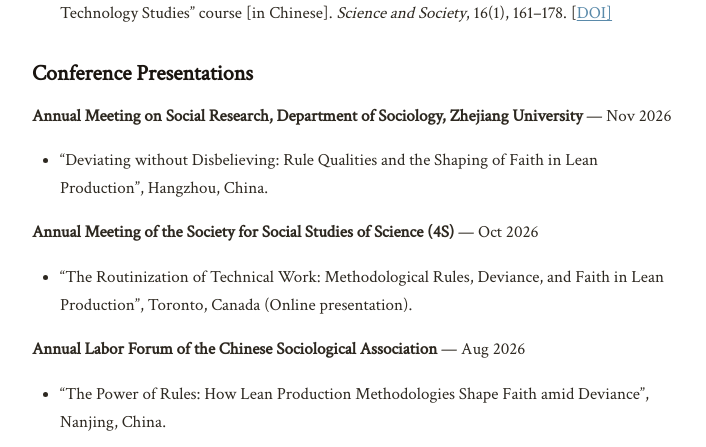
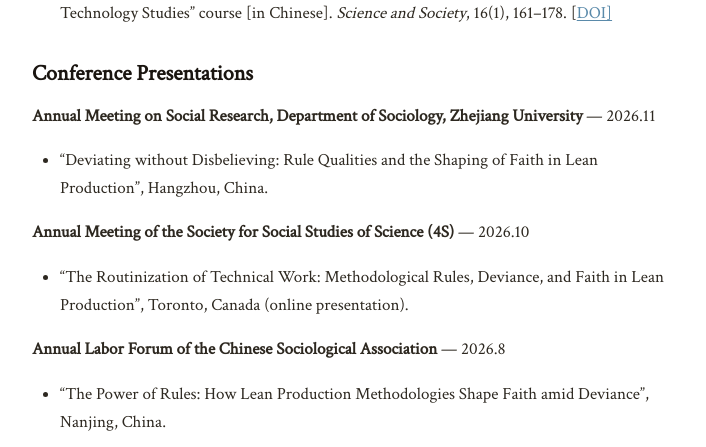
Before and after one commit to yixiouy/yixiouy.github.io, a Jekyll site: the page cv.html, which Jekyll copies as it is, in a window 1280 px wide. Shown: the part 543-990 px from the top of the page, without its empty margins (283-989 px from the left). Built offline with Jekyll 4.4.1, drawn with Linux system fonts in a browser that asks for light colours.

Commit message:
Update site content

```diff
--- a/cv.html
+++ b/cv.html
@@ -44,15 +44,15 @@
 <li>Ouyang, Y. (2026). Situated Practice and Analytic Skepticism: How STS understands computing — A review of the 6th Tsinghua STS workshop &ldquo;Foundations of Science and Technology Studies&rdquo; course [in Chinese]. <em>Science and Society</em>, 16(1), 161–178. [<a href="https://doi.org/10.19524/j.cnki.10-1009/g3.2026.01.161">DOI]</a></li>
 </ul>
 <h2>Conference Presentations</h2>
-<p><strong>Annual Meeting on Social Research, Department of Sociology, Zhejiang University</strong> — Nov 2026</p>
+<p><strong>Annual Meeting on Social Research, Department of Sociology, Zhejiang University</strong> — 2026.11</p>
 <ul>
 <li>&ldquo;Deviating without Disbelieving: Rule Qualities and the Shaping of Faith in Lean Production&rdquo;, Hangzhou, China.</li>
 </ul>
-<p><strong>Annual Meeting of the Society for Social Studies of Science (4S)</strong> — Oct 2026</p>
+<p><strong>Annual Meeting of the Society for Social Studies of Science (4S)</strong> — 2026.10</p>
 <ul>
-<li>&ldquo;The Routinization of Technical Work: Methodological Rules, Deviance, and Faith in Lean Production&rdquo;, Toronto, Canada (Online presentation).</li>
+<li>&ldquo;The Routinization of Technical Work: Methodological Rules, Deviance, and Faith in Lean Production&rdquo;, Toronto, Canada (online presentation).</li>
 </ul>
-<p><strong>Annual Labor Forum of the Chinese Sociological Association</strong> — Aug 2026</p>
+<p><strong>Annual Labor Forum of the Chinese Sociological Association</strong> — 2026.8</p>
 <ul>
 <li>&ldquo;The Power of Rules: How Lean Production Methodologies Shape Faith amid Deviance&rdquo;, Nanjing, China.</li>
 </ul>
```
